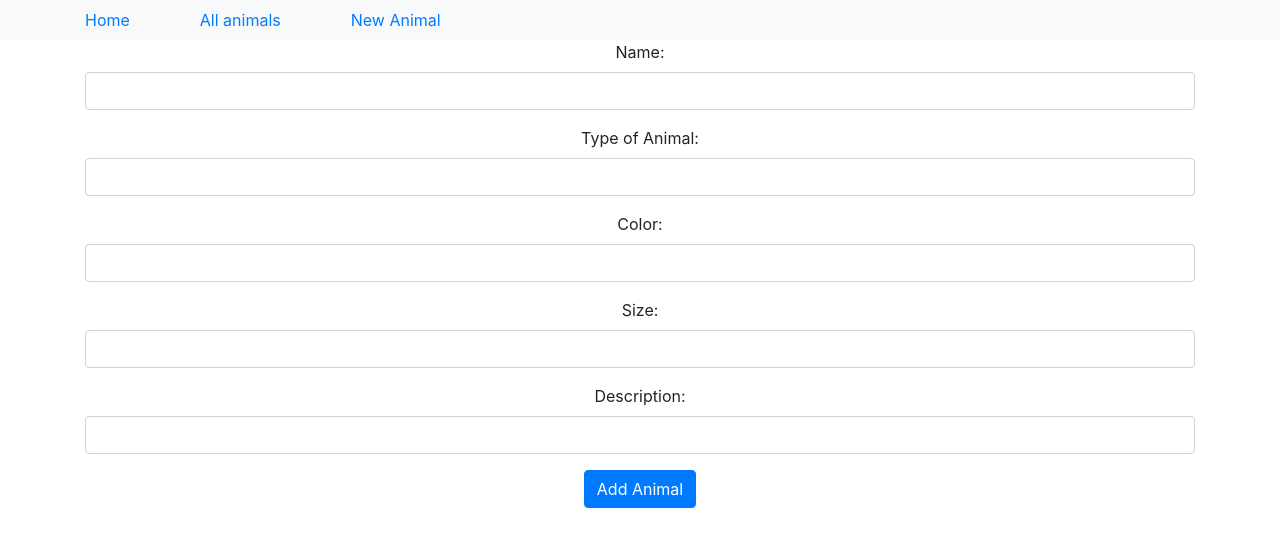
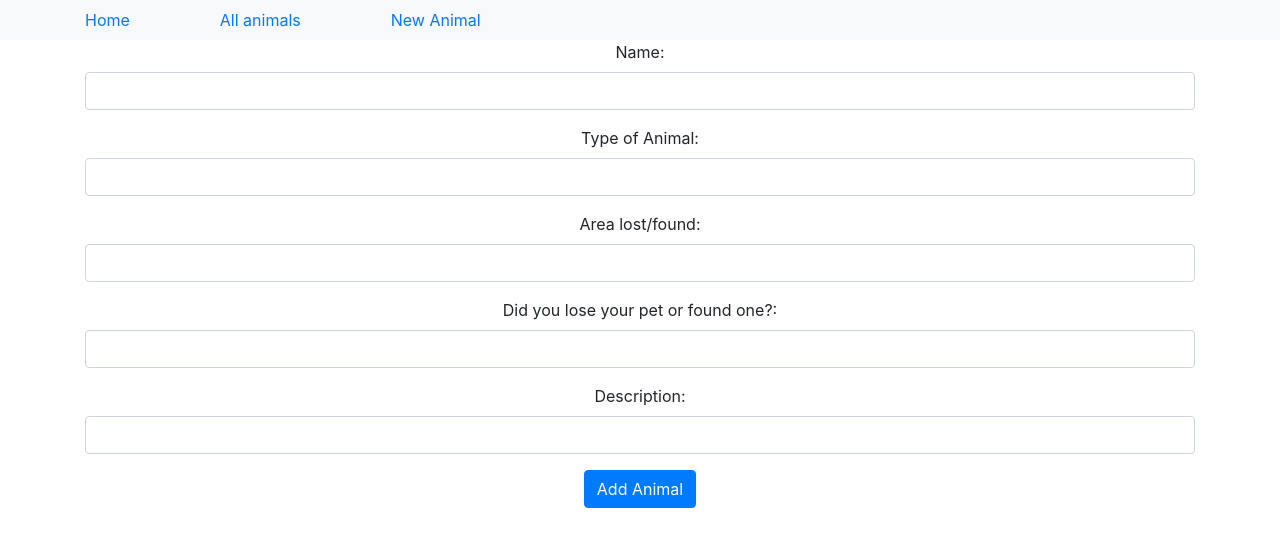
Before and after one commit to Jenniekerf/animals-react, a React (Create React App) app: page /animals/new in a window 1280 px wide. Shown: the top 546 px of the page. Built offline with nearby package versions, Linux system fonts and the light colour scheme; no server answers.

Commit message:
changed params

```diff
--- a/src/components/AnimalShow.js
+++ b/src/components/AnimalShow.js
@@ -16,7 +16,7 @@ class AnimalShow extends Component {
     const { animal, loading } = this.props;
 
     if (loading && !animal) {
-      return <p>Loading...</p>
+      return <p>There are no animals to show</p>
     }
 
     if (!loading && !animal) {
@@ -27,7 +27,10 @@ class AnimalShow extends Component {
          <h1>Animal Info</h1>
 
          <p>{animal.name}</p>
-         <p>{animal.size}</p>
+         <p>{animal.animal_type}</p>
+         <p>{animal.area}</p>
+         <p>{animal.status}</p>
+         <p>{animal.description}</p>
          <Link to={`/animals/${animal.id}/edit`}>Edit Info</Link>
          <br></br>
          <StyledButton onClick={this.delete}>Reunited with owner? <br/> Click here to remove from list!</StyledButton>
--- a/src/components/EditAnimal.js
+++ b/src/components/EditAnimal.js
@@ -8,8 +8,8 @@ class EditAnimal extends Component {
       this.state = {
         name: "",
         animal_type: "",
-        color: "",
-        size: "",
+        area: "",
+        status: "",
         description: ""
     };
   }
@@ -19,8 +19,8 @@ class EditAnimal extends Component {
       this.setState({
         name: this.props.animal.name,
         animal_type: this.props.animal.animal_type,
-        color: this.props.animal.color,
-        size: this.props.animal.size,
+        color: this.props.animal.area,
+        size: this.props.animal.status,
         description: this.props.animal.description
       });
     }
@@ -66,8 +66,8 @@ update = event => {
           onChange={this.handleChange}
           type="text"
           className="form-control"
-          name="color"
-          value={this.state.color || ""} />
+          name="area"
+          value={this.state.area || ""} />
         </div>
         <div className="form-group">
         <label>Size:</label>
@@ -75,8 +75,8 @@ update = event => {
           onChange={this.handleChange}
           type="text"
           className="form-control"
-          name="size"
-          value={this.state.size || ""} />
+          name="status"
+          value={this.state.status || ""} />
         </div>
         <div className="form-group">
         <label>Description:</label>
--- a/src/components/Home.js
+++ b/src/components/Home.js
@@ -1,5 +1,5 @@
 import React from 'react'
 
-const Home = () => <h1>Home Page</h1>
+const Home = () => <h1>Lost Pets BK</h1>
 
 export default Home;
--- a/src/components/Navbar.js
+++ b/src/components/Navbar.js
@@ -5,7 +5,7 @@ import styled from 'styled-components';
 const StyledNav = styled.nav`
     li {
       list-style: none
-      margin-right: 70px;
+      margin-right: 90px;
     }
 
     ul {
--- a/src/components/NewAnimal.js
+++ b/src/components/NewAnimal.js
@@ -8,8 +8,8 @@ class NewAnimal extends Component {
   state = {
     name: "",
     animal_type: "",
-    color: "",
-    size: "",
+    area: "",
+    status: "",
     description: ""
   };
 
@@ -49,22 +49,22 @@ submit = event => {
           value={this.state.animal_type} />
         </div>
         <div className="form-group">
-        <label>Color:</label>
+        <label>Area lost/found:</label>
         <input
           onChange={this.handleChange}
           type="text"
           className="form-control"
-          name="color"
-          value={this.state.color} />
+          name="area"
+          value={this.state.area} />
         </div>
         <div className="form-group">
-        <label>Size:</label>
+        <label>Did you lose your pet or found one?:</label>
         <input
           onChange={this.handleChange}
           type="text"
           className="form-control"
-          name="size"
-          value={this.state.size} />
+          name="status"
+          value={this.state.status} />
         </div>
         <div className="form-group">
         <label>Description:</label>
--- a/src/redux/actions/animals.js
+++ b/src/redux/actions/animals.js
@@ -8,8 +8,7 @@ export const getAnimals = () => {
       payload: animals
     })
   );
-
-  };
+ };
 };
 
  export const addAnimal = (aObj, history) => {
```
Also changed, not shown: src/containers/ListOfAnimals.js (line endings or trailing spaces).
